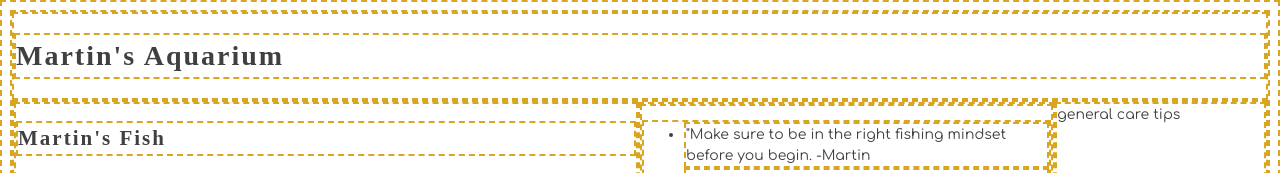
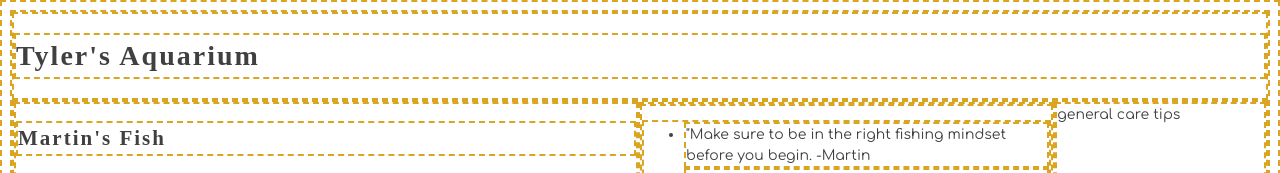
Before and after one commit to nss-day-cohort-54/martins-aquarium, a plain HTML site: page index.html in a window 1280 px wide. Shown: the top 173 px of the page. Drawn offline with Linux system fonts and the light colour scheme; a web font is replaced by a local one.

Commit message:
test for conflict

```diff
--- a/index.html
+++ b/index.html
@@ -9,7 +9,7 @@
 
 <body>
     <header>
-        <h1>Martin's Aquarium</h1>
+        <h1>Tyler's Aquarium</h1>
     </header>
 
 
```
